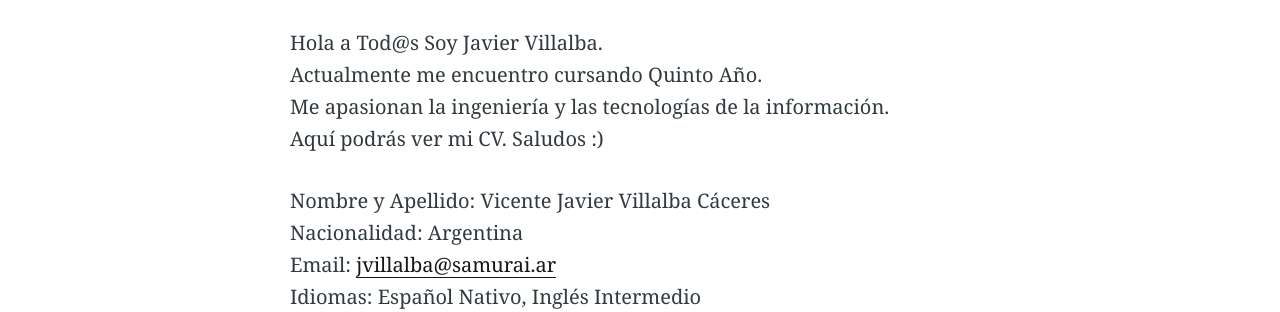
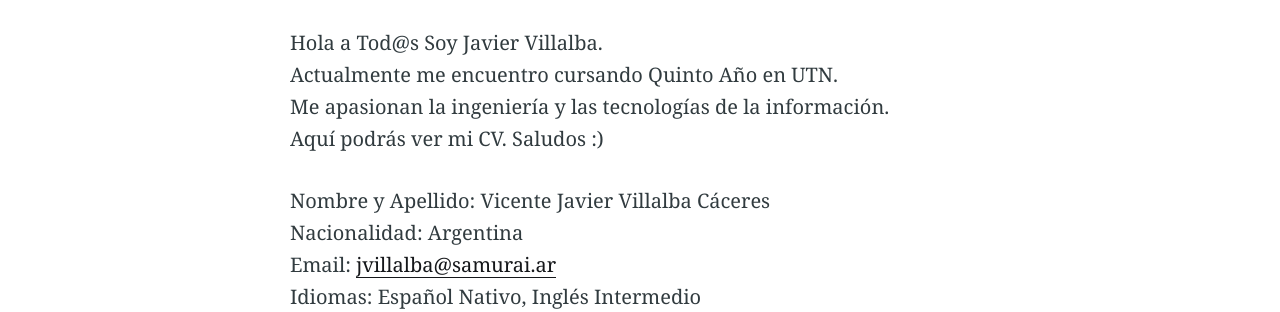
Before and after one commit to jvillalba007/CV, a plain HTML site: page index.html in a window 1280 px wide. Shown: the part 461-773 px from the top of the page. Drawn offline with nearby package versions, Linux system fonts and the light colour scheme.

Commit message:
Update index.html

```diff
--- a/index.html
+++ b/index.html
@@ -118,7 +118,7 @@
             <section class="post-full-content">
                 <div class="post-content">
                     <figure class="kg-card kg-image-card"><img src="https://www.samurai.ar/jv.png" class="kg-image" alt="Javier Villalba"></figure>
-                    <p><strong>Curriculum Vitae</strong></p><p>Hola a Tod@s Soy Javier Villalba. <br>Actualmente me encuentro cursando Quinto Año. <br>Me apasionan la ingeniería y las tecnologías de la información. <br>Aquí podrás ver mi CV. Saludos :)</p><!--kg-card-begin: markdown--><p>Nombre y Apellido: Vicente Javier Villalba Cáceres<br>
+                    <p><strong>Curriculum Vitae</strong></p><p>Hola a Tod@s Soy Javier Villalba. <br>Actualmente me encuentro cursando Quinto Año en UTN. <br>Me apasionan la ingeniería y las tecnologías de la información. <br>Aquí podrás ver mi CV. Saludos :)</p><!--kg-card-begin: markdown--><p>Nombre y Apellido: Vicente Javier Villalba Cáceres<br>
 Nacionalidad: Argentina<br>
 Email: <a href="mailto:jvillalba@samurai.ar">jvillalba@samurai.ar</a><br>
 Idiomas: Español Nativo, Inglés Intermedio<br>
```
